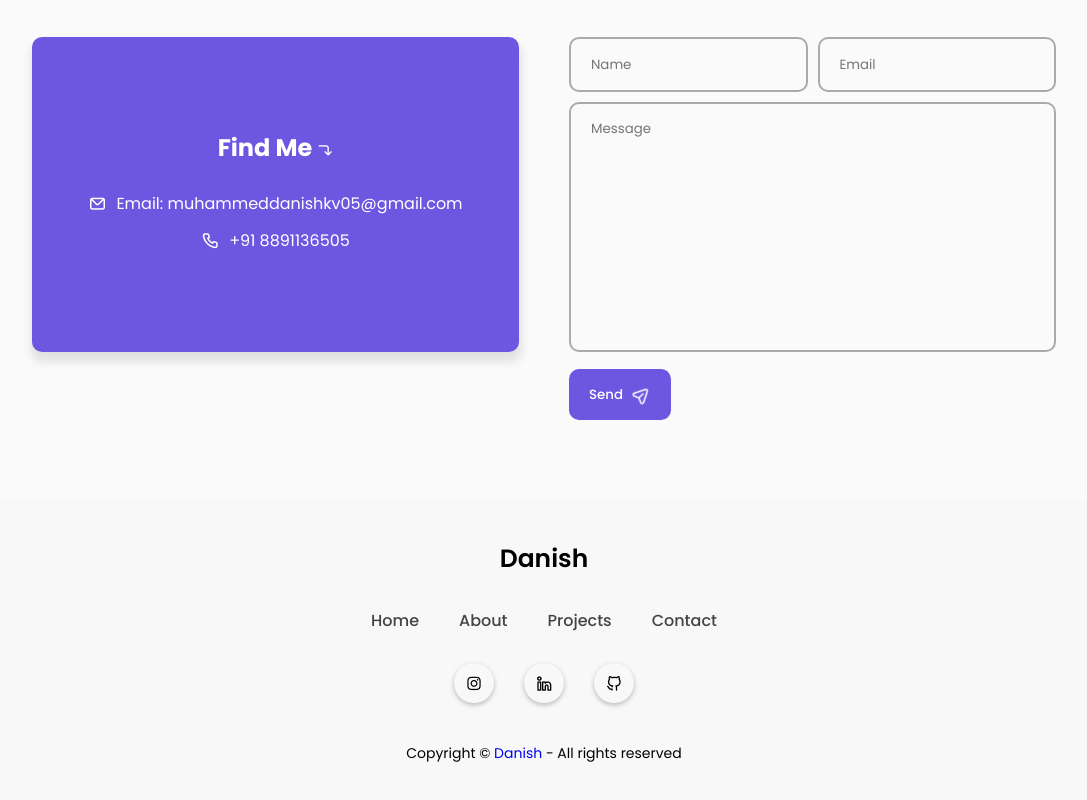
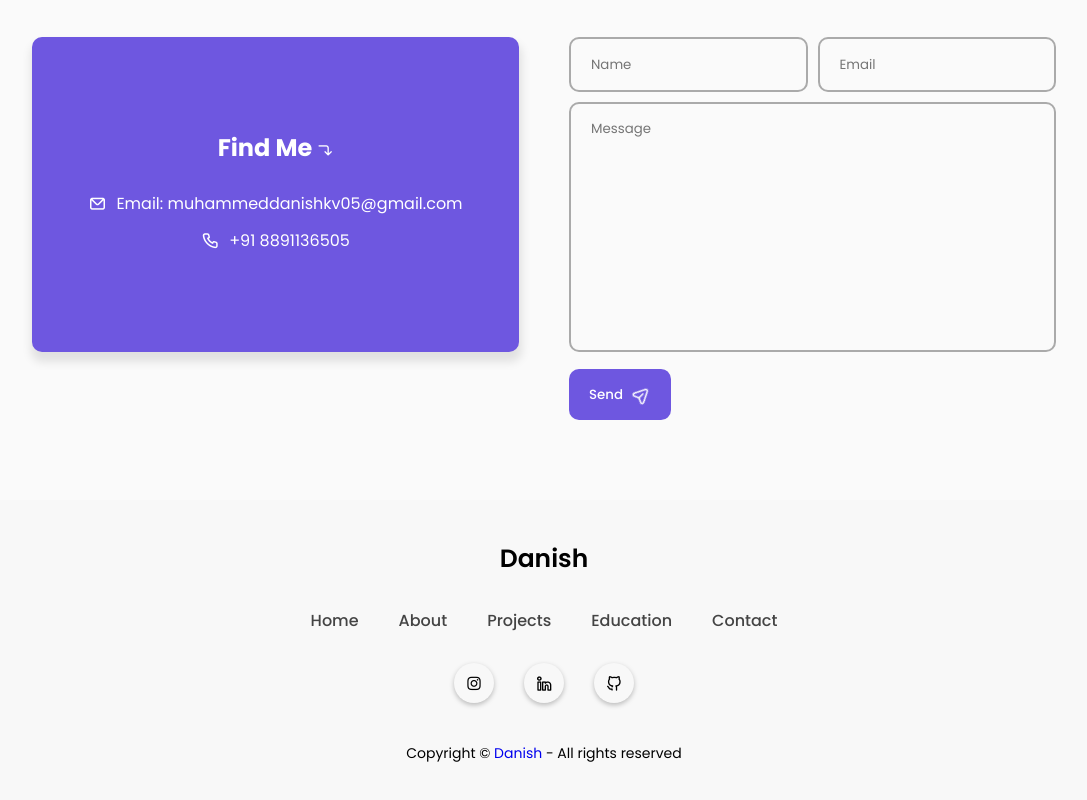
Before and after one commit to danish-05/Danish-Portfolio, a plain HTML site: page index.html in a window 1280 px wide. Shown: the part 2670-3470 px from the top of the page, without its empty margins (96-1183 px from the left). Drawn offline with nearby package versions, Linux system fonts and the light colour scheme.

Commit message:
index.html

```diff
--- a/index.html
+++ b/index.html
@@ -275,6 +275,9 @@
                         <a href="#projects">Projects</a>
                     </li>
                     <li class="footer_menu_list">
+                        <a href="#education">Education</a>
+                    </li>
+                    <li class="footer_menu_list">
                         <a href="#contact">Contact</a>
                     </li>
                 </ul>
```
